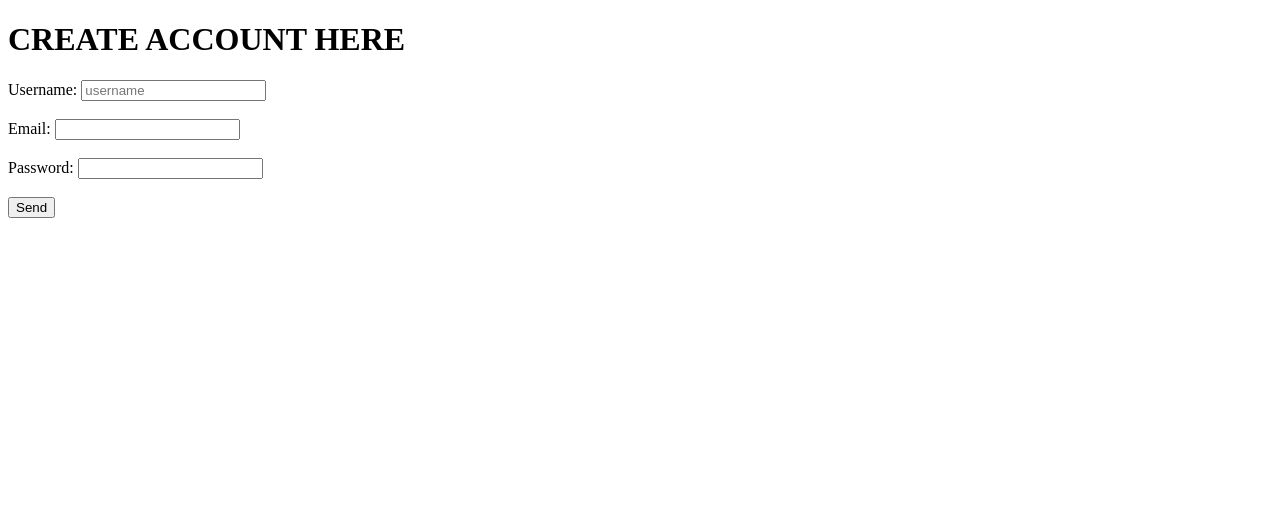
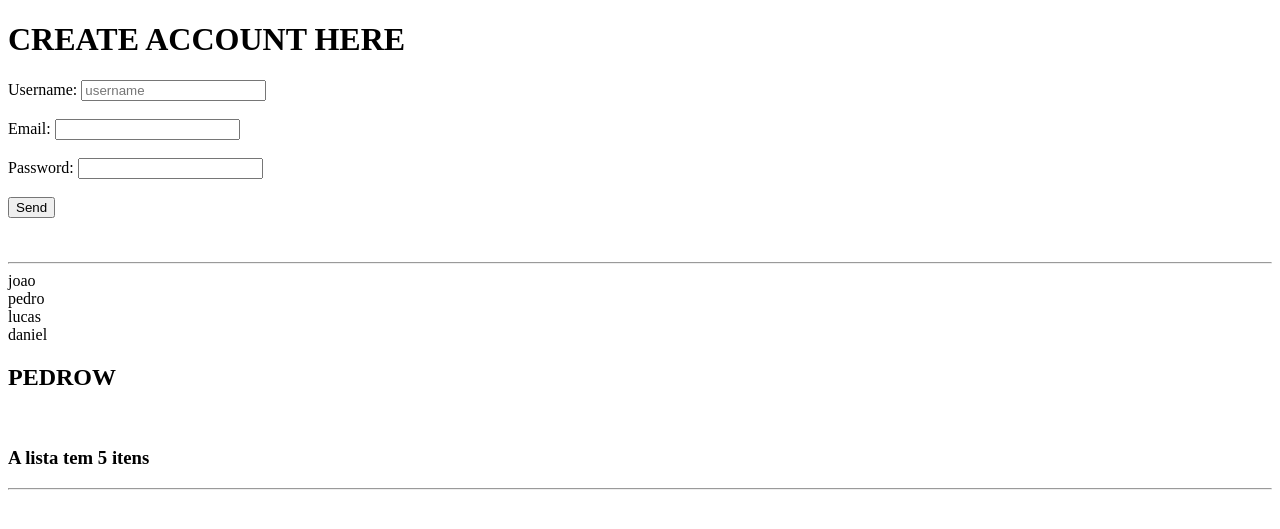
Before and after one commit to Pedrow1406/autenticacao, a Django app: page /user/create/ in a window 1280 px wide. Shown: the top 529 px of the page. Run offline with Django 5.2, Linux system fonts and the light colour scheme.

Commit message:
Aprendendo a usar algusn filtros do Django

```diff
--- a/users/templates/create.html
+++ b/users/templates/create.html
@@ -22,5 +22,20 @@
         <br><br>
         <input type="submit" value="Send">
     </form>
+    <br>
+    <br>
+    <hr>
+    {% for item in lista %}
+
+        {% if item == lista|last%}
+            <h2>{{item|upper}}</h2>
+        {% else %}
+        {{item}}
+        {% endif %}
+
+        <br>
+    {% endfor %}
+    <h3>A lista tem {{lista|length}} itens</h3>
+    <hr>
 </body>
 </html>
--- a/users/views.py
+++ b/users/views.py
@@ -5,7 +5,8 @@ from django.contrib.auth import authenticate, login
 from django.contrib.auth.decorators import login_required
 def create(request):
     if request.method == "GET":
-        return render(request, 'create.html')
+        lista = ['joao', 'pedro', 'lucas', 'daniel', 'pedrow']
+        return render(request, 'create.html', context={'lista':lista})
     elif request.method == "POST":
         username = request.POST.get('username')
         password = request.POST.get('password')
```
